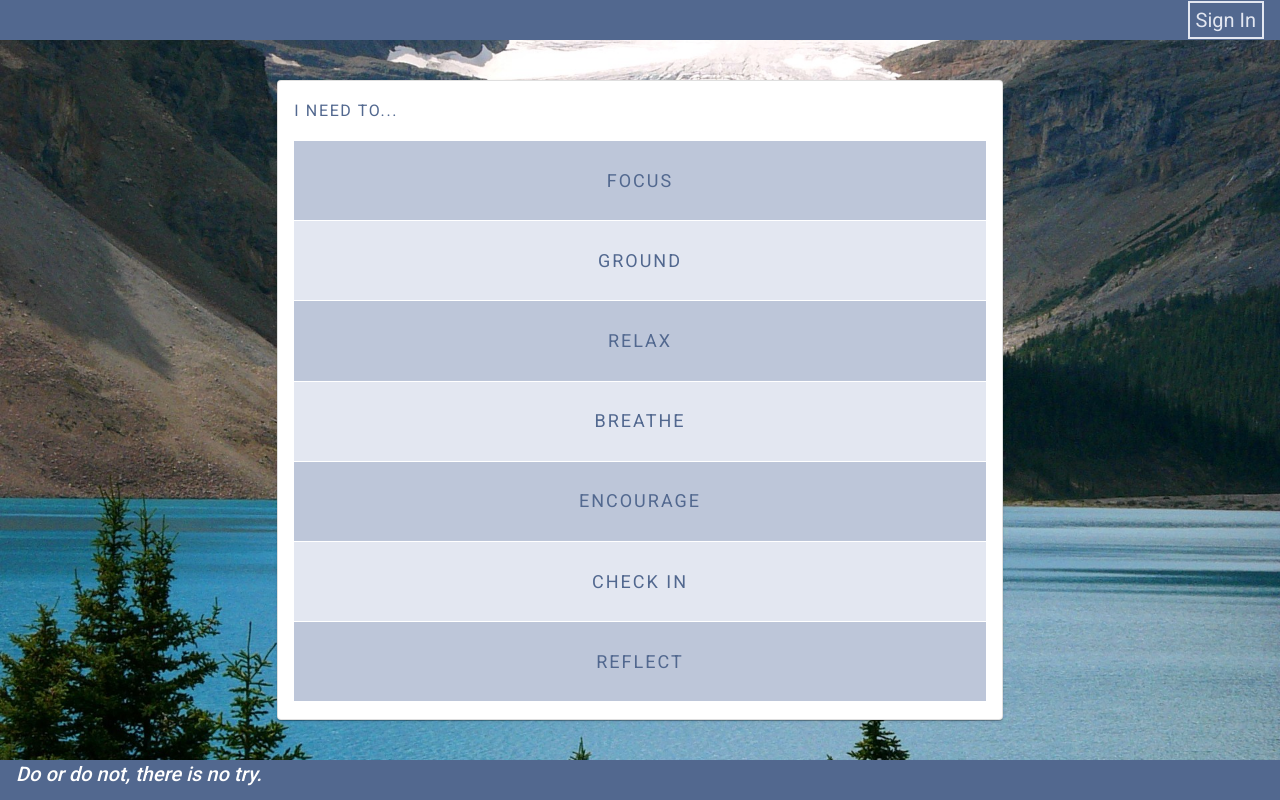
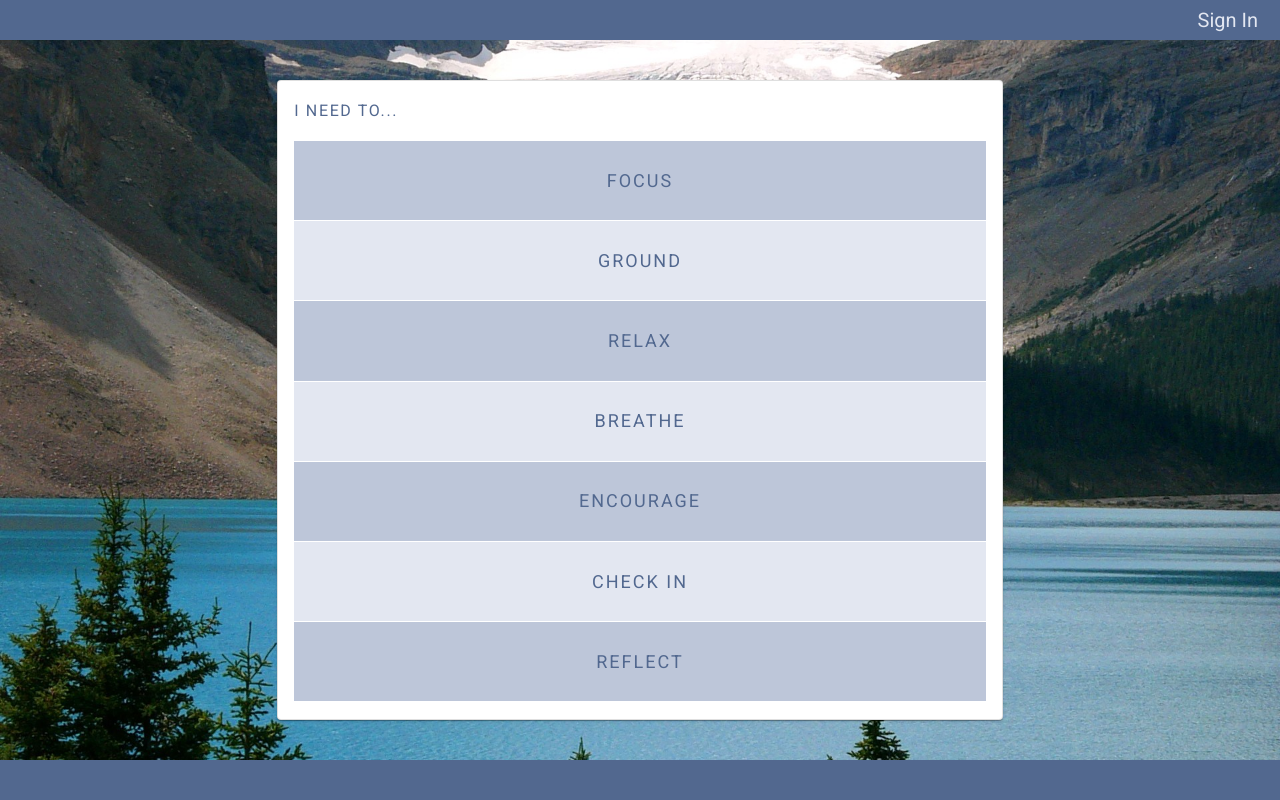
Before and after one commit to 2122SeniorProject06/2122_Senior_Project_06_UI, an Angular app: page /main-menu in a window 1280 px wide. Built offline with nearby package versions, Linux system fonts and the light colour scheme.

Commit message:
Rough implementation of quotes and dealing with overflow.
Possible overflow detection to activate animation or not.

```diff
--- a/src/app/mainmenu/mainmenu.component.css
+++ b/src/app/mainmenu/mainmenu.component.css
@@ -49,7 +49,7 @@
 
 /* Header Styling */
 mat-toolbar.header{
-  z-index: -1;
+  z-index: 8888;
   position: fixed;
   height: 5%;
   top: 0;
@@ -75,14 +75,12 @@ mat-toolbar.header{
 }
 
 .signIn{
-  border-color: #E3E7F1;
-  display: flex;
+  border:none;
   background-color: transparent;
-  size: 50%;
-}
-
-button.signIn{
-  border-style: solid;
+  position: flex;
+  align-items: center;
+  justify-content: center;
+  size: 100%;
 }
 
 p.signIn{
@@ -93,7 +91,7 @@ p.signIn{
 
 /* Footer Styling */
 mat-toolbar.footer{
-  z-index: -1;
+  z-index: 8888;
   position: fixed;
   height: 5%;
   bottom: 0;
@@ -101,4 +99,31 @@ mat-toolbar.footer{
   color: white;
   background-color: #52688F;
   display: flex;
+  align-items: center;
+  justify-content:flex-start;
 }
+
+.footer-text{
+  width: 100%;
+  animation: horizontal-ticker 10s infinite linear;
+}
+
+@keyframes horizontal-ticker {
+  10% {
+    transform: translate3d(0,0,0)
+  }
+
+  60% {
+    visibility: hidden;
+    transform: translate3d(-275%, 0, 0);
+  }
+
+  61% {
+    visibility: hidden;
+    transform: translate3d(100%, 0, 0);
+  }
+
+  79% {
+    transform: translate3d(0,0,0)
+  }
+}
--- a/src/app/mainmenu/mainmenu.component.html
+++ b/src/app/mainmenu/mainmenu.component.html
@@ -1,7 +1,7 @@
 <div class="flex-container">
   <!--Look into how flex works, might be something I need.-->
   <!--Main type giving issue: Galaxy Fold with a 280px width-->
-  <mat-toolbar class="header">
+  <mat-toolbar *ngIf="!showLoading" class="header">
     <button *ngIf="isSignedIn" id="signedIn" class="signed-in">
       <mat-icon class="bigger-icon">account_circle</mat-icon>
     </button>
@@ -11,7 +11,7 @@
   </mat-toolbar>
 
   <div class="container">
-    <mat-card class="card">
+    <mat-card class="card" id="card">
       <mat-card-content *ngIf="!showLoading" style="height: 100%;">
         <h3 class="title">{{testVar}}</h3>
         <mat-grid-list cols="1" class="activity-buttons" rowHeight="fit">
@@ -43,7 +43,7 @@
     </mat-card>
   </div>
 
-  <mat-toolbar class="footer">
-    <p [align]="['center']"><i>{{inspireQuote}}</i></p>
+  <mat-toolbar *ngIf="!showLoading" class="footer">
+    <i class="footer-text">{{inspireQuote}}</i>
   </mat-toolbar>
 </div>
--- a/src/app/mainmenu/mainmenu.component.ts
+++ b/src/app/mainmenu/mainmenu.component.ts
@@ -26,7 +26,7 @@ export class MainMenuComponent implements OnInit {
   ) {
       this.isSignedIn = localStorage.getItem('userId') != null;
       this.testVar = "I NEED TO...";
-      this.inspireQuote = "Do or do not, there is no try.";
+      this.inspireQuote = "The great thing, then, in all education, is to make our nervous system our ally instead of our enemy.";
       this.showLoading = false;
       this.targetEvent = document.createElement('br');
    }
@@ -38,6 +38,7 @@ export class MainMenuComponent implements OnInit {
     let item = <HTMLElement>nextRoute.target;
     item.innerHTML = item.innerHTML  + " ACTIVITY";
     this.targetEvent = item;
+    document.getElementById("card")!.style.height = "auto";
     this.showLoading = true;
   }
 }
```
